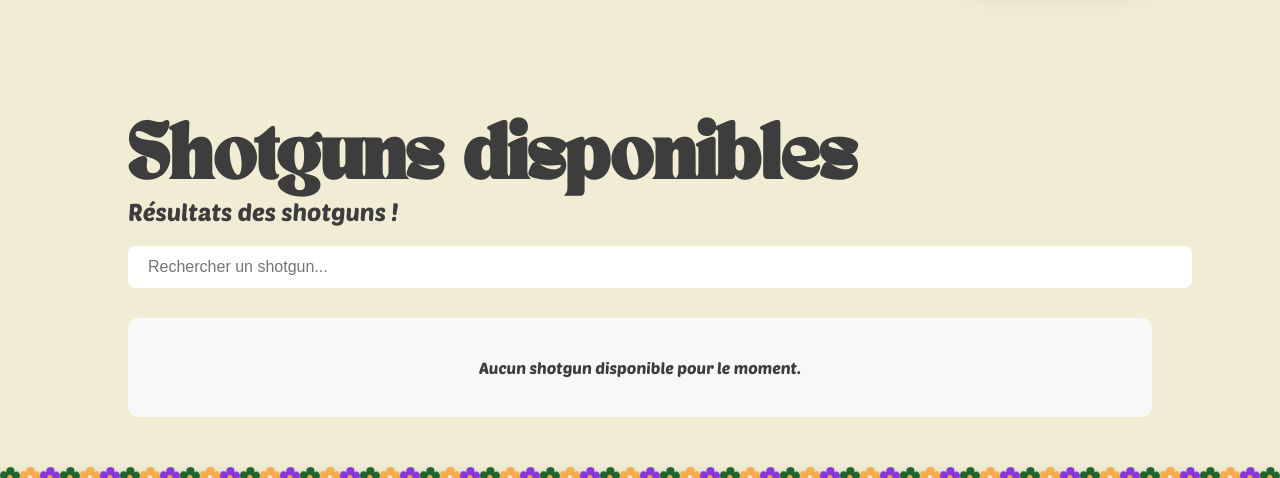
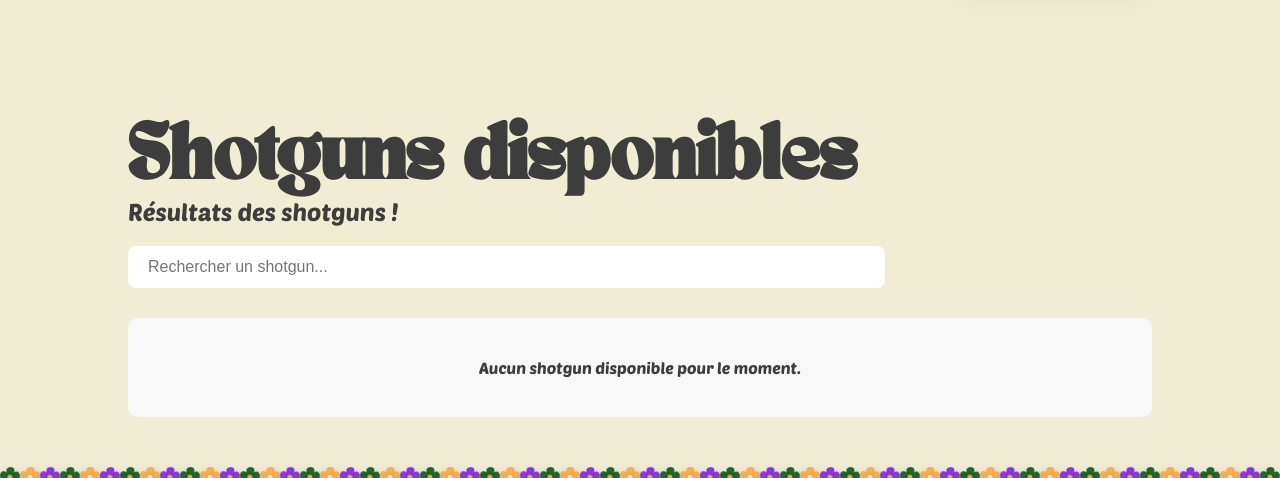
Before and after one commit to LOSS98/losbarryachis-website, a PHP site: page /shotguns.php in a window 1280 px wide. Shown: the part 83-561 px from the top of the page. Run offline with PHP 8.4, Linux system fonts and the light colour scheme; data that the repository does not hold is empty; some libraries are stand-ins or nearby versions.

Commit message:
adjust search input width to 70%

```diff
--- a/assets/css/shotguns.css
+++ b/assets/css/shotguns.css
@@ -8,7 +8,7 @@
 }
 
 .search-input {
-    width: 100%;
+    width: 70%;
     padding: 12px 20px;
     border: 2px solid var(--color-primary);
     border-radius: 8px;
```
